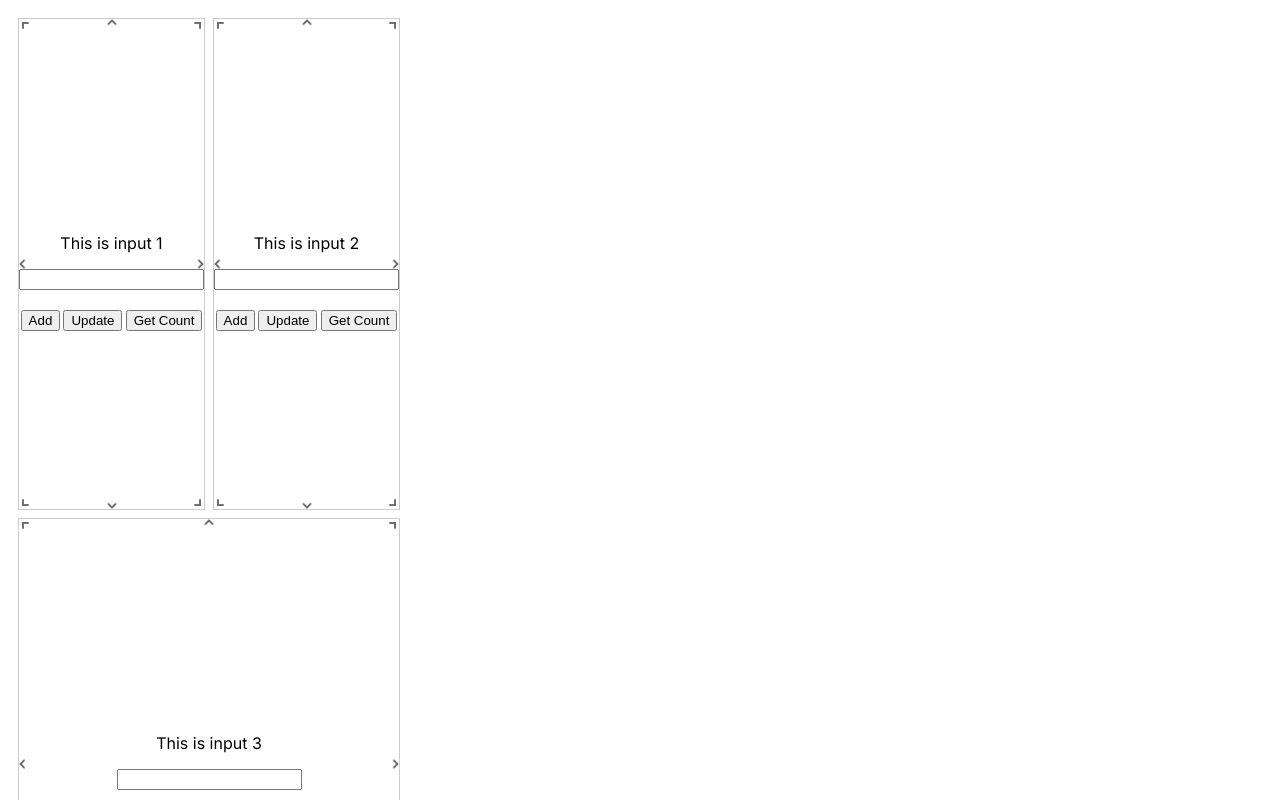
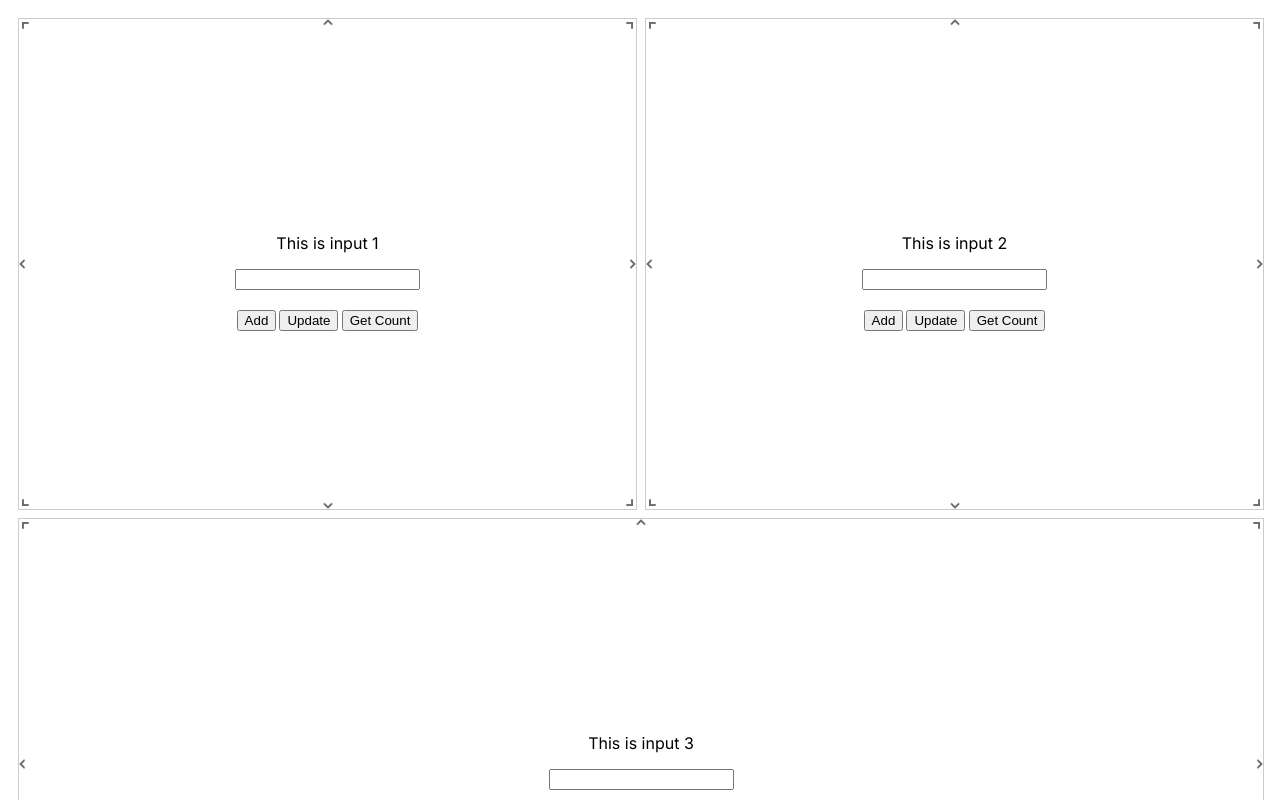
Before and after one commit to manav-1/data-neuron-next, a Next.js app: page / in a window 1280 px wide. Shown: the top 800 px of the page. Built offline with nearby package versions, Linux system fonts and the light colour scheme.

Commit message:
Added horizontal compaction and made it bounded to container

```diff
--- a/app/page.tsx
+++ b/app/page.tsx
@@ -63,23 +63,14 @@ export default function Index() {
           xs: maxCols,
           xxs: maxCols,
         }}
+        compactType={"horizontal"}
         rowHeight={10}
-        // isBounded={true}
-        style={{ height: "50vh", width: "50vh" }}
+        isBounded={true}
         maxRows={maxRows}
         onResizeStop={(newLayout, oldItem, newItem) => {
-          console.log({ newLayout });
-
           const heightForHorizontalItems =
             newItem.i === "3" ? maxRows - newItem.h : newItem.h;
           const heightForVerticalItems = maxRows - heightForHorizontalItems;
-
-          console.log({
-            newItem,
-            heightForHorizontalItems,
-            heightForVerticalItems,
-          });
-
           const updatedLayout = newLayout.map((item) => {
             if (horizontalItems.includes(newItem.i)) {
               if (horizontalItems.includes(item.i)) {
@@ -94,7 +85,10 @@ export default function Index() {
                 if ((newItem.i === "2" || newItem.i === "1") && item.i === "2")
                   item.x = otherItem.w;
               }
-              if (item.i === "3") item.h = heightForVerticalItems;
+              if (item.i === "3") {
+                item.y = heightForHorizontalItems;
+                item.h = heightForVerticalItems;
+              }
             }
             if (newItem.i === "3") {
               if (item.i === "3") {
@@ -106,11 +100,8 @@ export default function Index() {
                 item.y = 0;
               }
             }
-
-            console.log(item.i, { item });
             return item;
           });
-          console.log({ updatedLayout });
 
           setLayouts({
             lg: updatedLayout,
```
Also changed, not shown: 1 other file (tests, documents, lock files or other folders).
